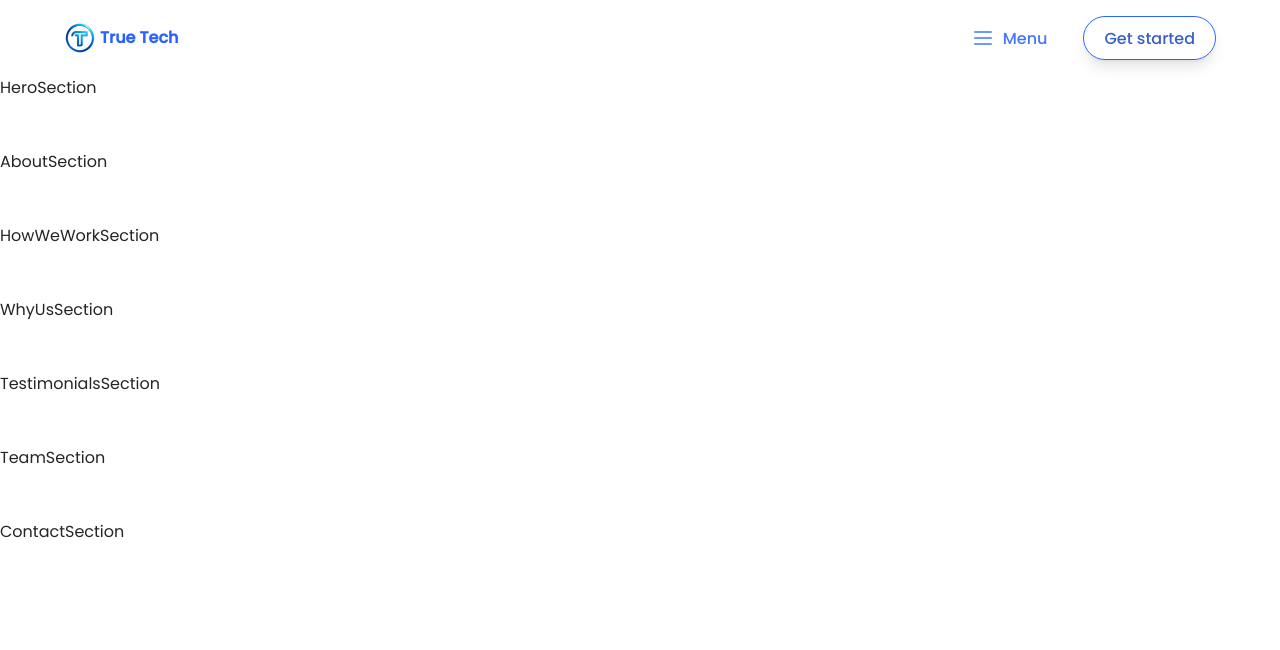
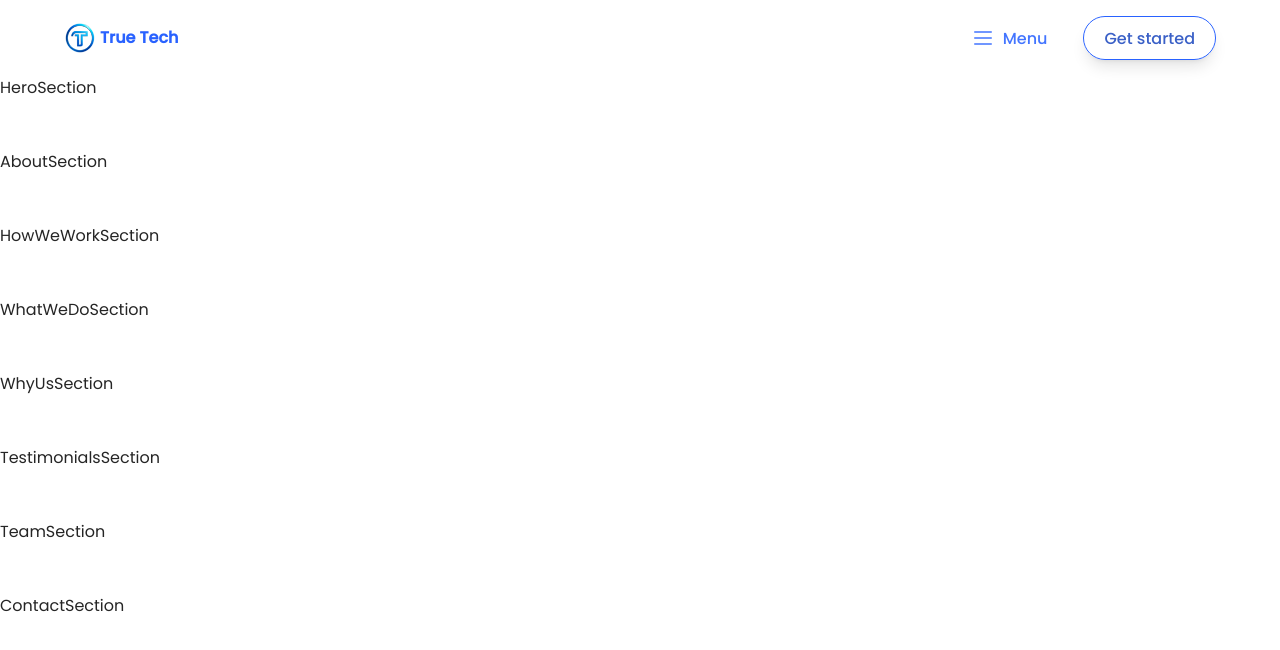
Before and after one commit to 1True-Tech/true-tech-website, a Next.js app: page / in a window 1280 px wide. Shown: the top 650 px of the page. Built offline with nearby package versions, Linux system fonts and the light colour scheme.

Commit message:
Added the WhatWeDo section

```diff
--- a/app/(CLIENT)/page.tsx
+++ b/app/(CLIENT)/page.tsx
@@ -3,6 +3,7 @@ import AboutSection from "../../components/sections/AboutSection";
 import ContactSection from "../../components/sections/ContactSection";
 import HeroSection from "../../components/sections/HeroSection";
 import HowWeWorkSection from "../../components/sections/HowWeWorkSection";
+import WhatWeDoSection from "../..//components/sections/WhatWeDoSection";
 import TeamSection from "../../components/sections/TeamSection";
 import TestimonialsSection from "../../components/sections/TestimonialsSection";
 import WhyUsSection from "../../components/sections/WhyUsSection";
@@ -14,6 +15,7 @@ export default function Home() {
       <HeroSection/>
       <AboutSection/>
       <HowWeWorkSection/>
+      <WhatWeDoSection/>
       <WhyUsSection/>
       <TestimonialsSection/>
       <TeamSection/>
--- /dev/null
+++ b/components/sections/WhatWeDoSection.tsx
@@ -0,0 +1,7 @@
+type Props = {}
+
+export default function WhatWeDoSection({}: Props) {
+    return (
+        <section>WhatWeDoSection</section>
+    )
+}
```
